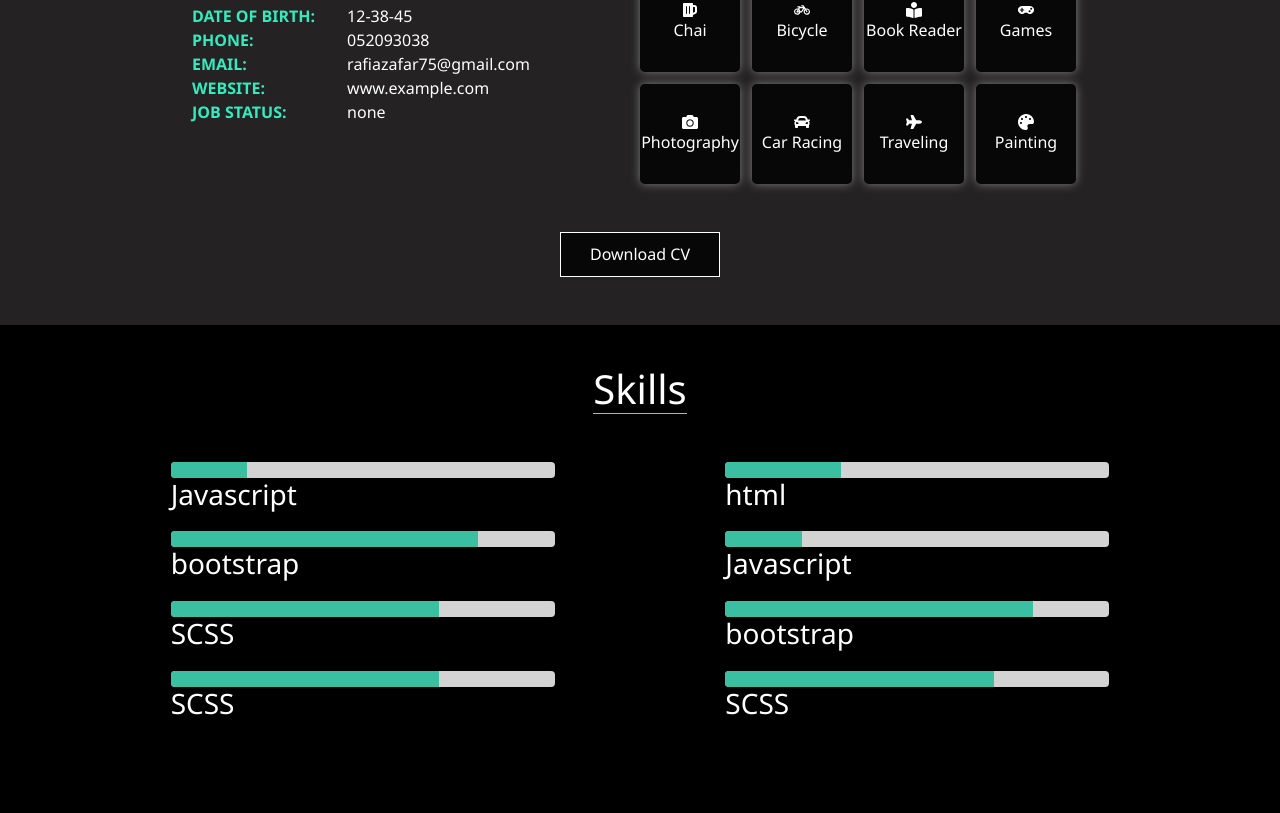
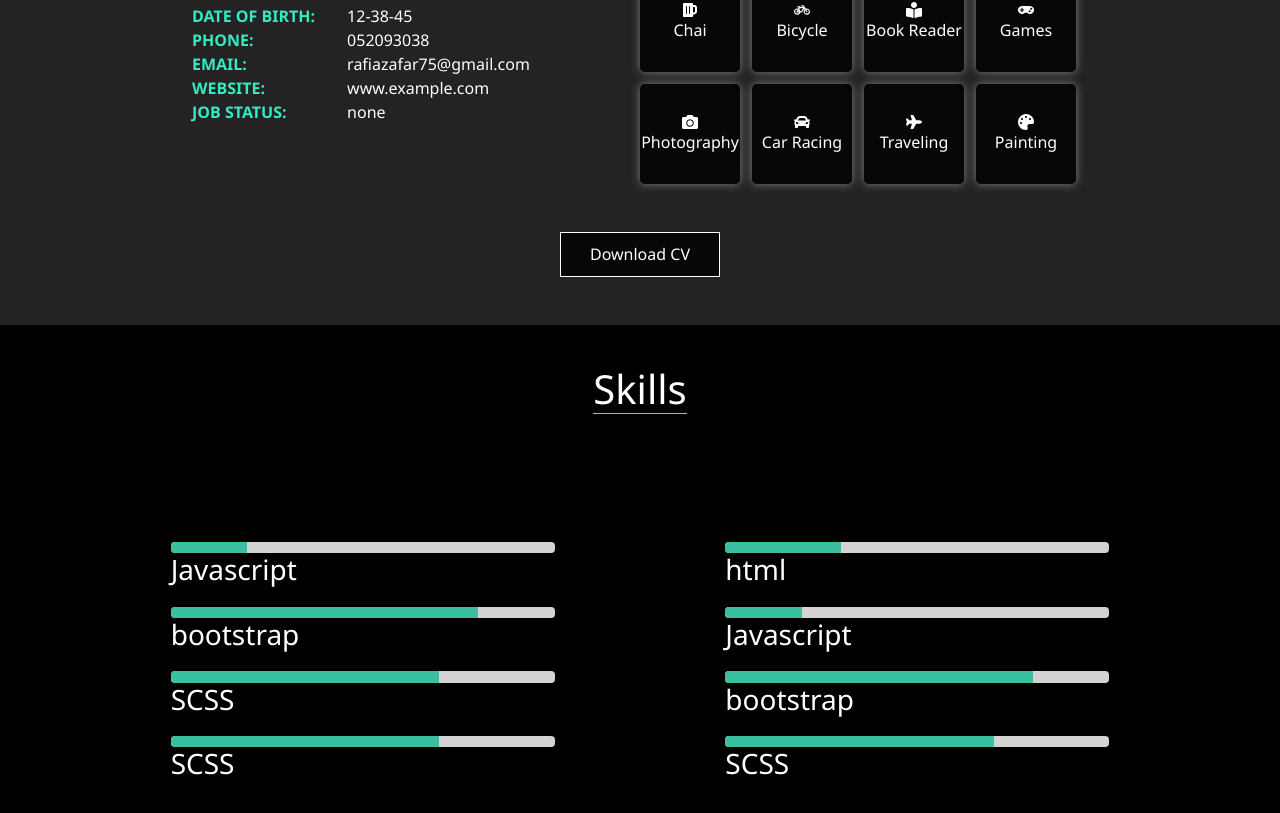
Before and after one commit to RafiaZ/portfolio, a React (Create React App) app: page / in a window 1280 px wide. Shown: the part 1151-1964 px from the top of the page. Built offline with nearby package versions, Linux system fonts and the light colour scheme.

Commit message:
adding new component

```diff
--- a/src/components/Skills/MySkills.css
+++ b/src/components/Skills/MySkills.css
@@ -36,6 +36,7 @@
     display: flex;
     justify-content: space-evenly;
     align-items: center;
+    margin-top: 5rem;
 
 
 
@@ -58,6 +59,7 @@
 
 .progress-bar{
     background-color: rgb(58, 192, 161);
+
 }
 
 .pbar-label{
@@ -68,6 +70,7 @@
 .progress{
 
     background-color: lightgrey;
+    height: 0.7rem;
 }
 
 
--- a/src/components/Skills/MySkills.js
+++ b/src/components/Skills/MySkills.js
@@ -35,6 +35,7 @@ function MySkills(props) {
 
             <div className="skills_bars_section">
             <div className="section_right">
+
                {Pright}
                 </div>
                 <div className="section_left">
```
Also changed, not shown: src/components/My-Resume/Resume.css (added), src/components/My-Resume/Resume.js (added).
